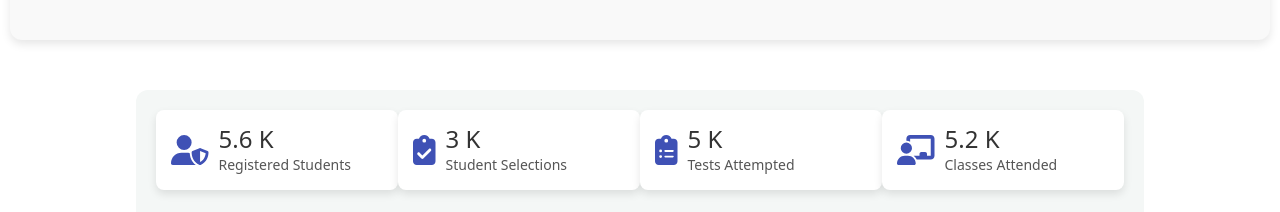
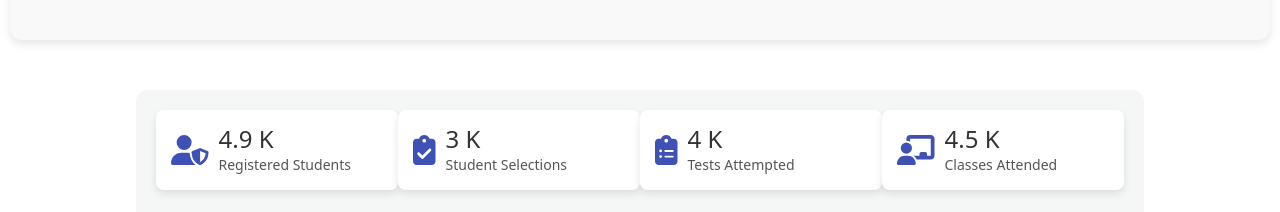
Before and after one commit to Saanvitechs/Edutech-BETA, a React (Create React App) app: page / in a window 1280 px wide. Shown: the part 1060-1272 px from the top of the page. Built offline with nearby package versions, Linux system fonts and the light colour scheme.

Commit message:
no comments

```diff
--- a/src/components/Home.js
+++ b/src/components/Home.js
@@ -99,28 +99,28 @@ const Home = () => {
         <div className="stat-card">
           <FontAwesomeIcon icon={faUserShield} className="stat-icon" />
           <div className="stat-info">
-            <h3><CountUp end={5.9} decimals={1} suffix=" K" duration={15} /></h3>
+            <h3><CountUp end={5.9} decimals={1} suffix=" K" duration={25} /></h3>
             <p>Registered Students</p>
           </div>
         </div>
         <div className="stat-card">
           <FontAwesomeIcon icon={faClipboardCheck} className="stat-icon" />
           <div className="stat-info">
-            <h3><CountUp end={3.2} suffix=" K" duration={15} /></h3>
+            <h3><CountUp end={3.2} suffix=" K" duration={25} /></h3>
             <p>Student Selections</p>
           </div>
         </div>
         <div className="stat-card">
           <FontAwesomeIcon icon={faClipboardList} className="stat-icon" />
           <div className="stat-info">
-            <h3><CountUp end={5.3} suffix=" K" duration={15} /></h3>
+            <h3><CountUp end={5.3} suffix=" K" duration={25} /></h3>
             <p>Tests Attempted</p>
           </div>
         </div>
         <div className="stat-card">
           <FontAwesomeIcon icon={faChalkboardTeacher} className="stat-icon" />
           <div className="stat-info">
-            <h3><CountUp end={5.5} decimals={1} suffix=" K" duration={15} /></h3>
+            <h3><CountUp end={5.5} decimals={1} suffix=" K" duration={25} /></h3>
             <p>Classes Attended</p>
           </div>
         </div>
```
